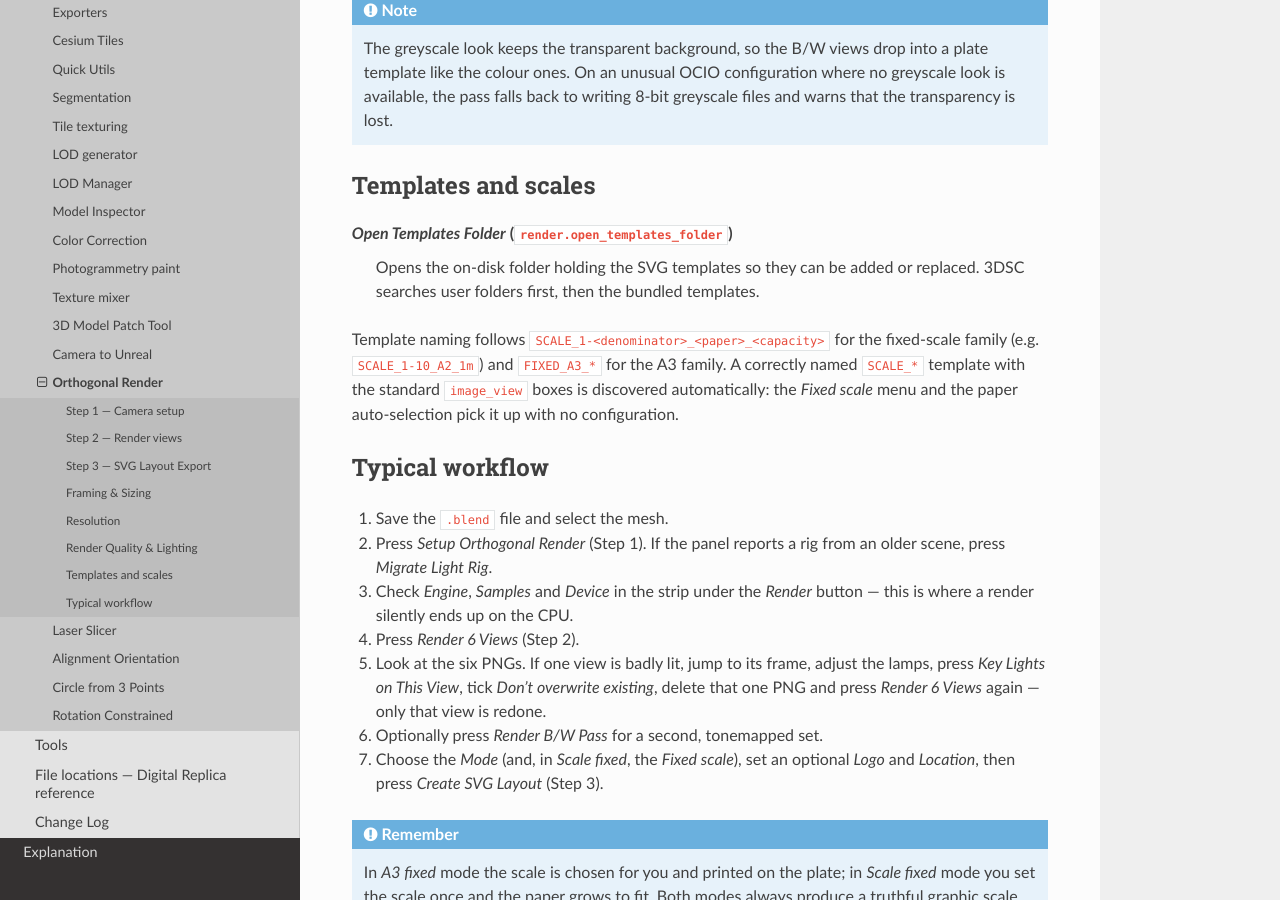
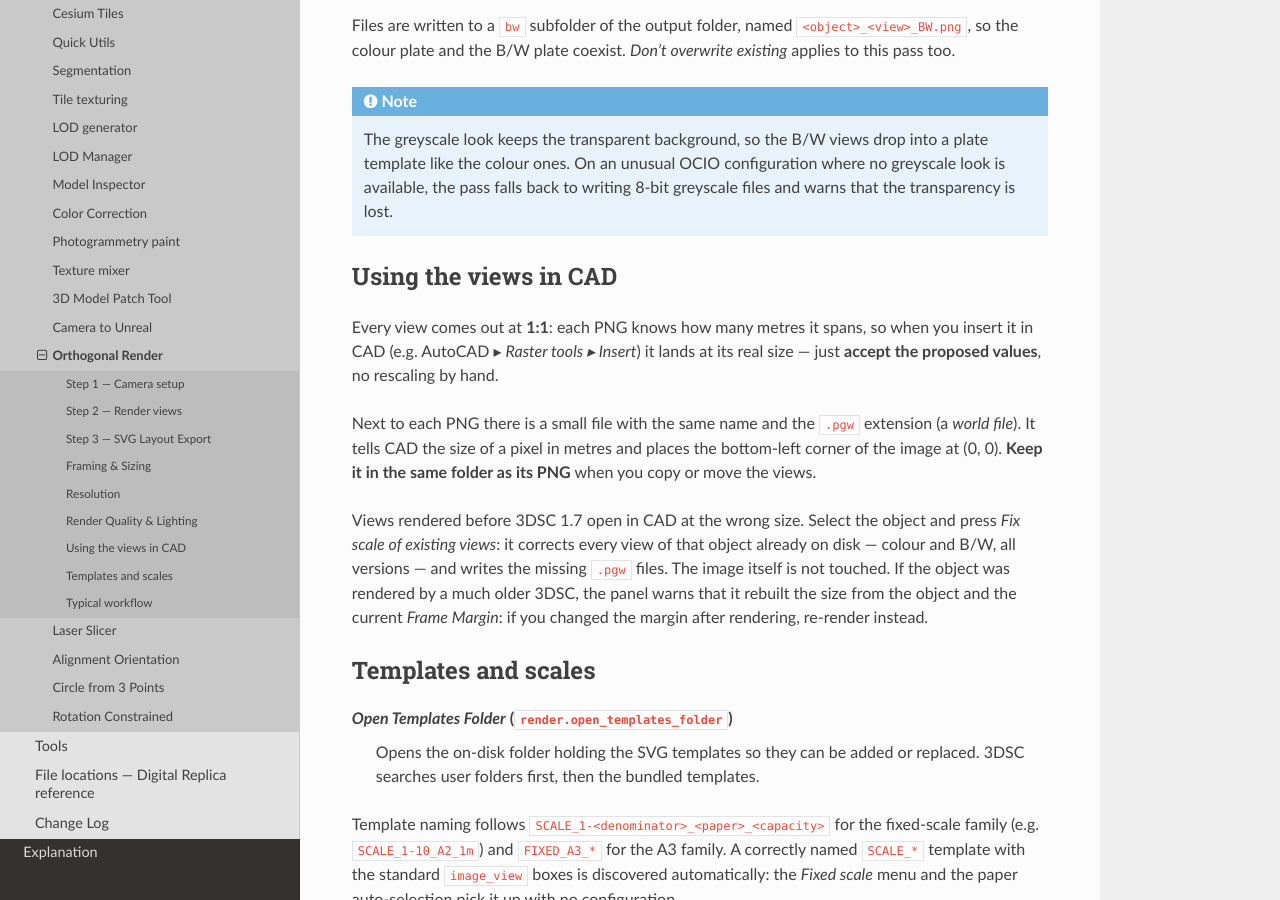
Before and after one commit to zalmoxes-laran/3D-survey-collection-doc, a Sphinx documentation site: the page built from docs/reference/panels/orthogonal-render.rst, in a window 1280 px wide and 900 px high, scrolled down 10096 px. Built offline with Sphinx 7.4.7 and the Read the Docs theme 3.1.0, drawn with Linux system fonts in a browser that asks for light colours; some of the changed text lies outside the part shown.

Commit message:
Orthogonal Render: using the views in CAD at their real size

```diff
--- a/docs/reference/panels/orthogonal-render.rst
+++ b/docs/reference/panels/orthogonal-render.rst
@@ -104,6 +104,10 @@ Step 2 — Render views
 
 *Render B/W Pass* (``render.orthogonal_views_bw``)
    An **additional** pass, described under *Black & white pass* below.
+
+*Fix scale of existing views* (``render.ortho_fix_view_scale``)
+   Gives views rendered with an older 3DSC their real size for CAD, without
+   rendering again. See *Using the views in CAD* below.
 
 Right under the buttons the panel shows the settings that decide how long the
 render takes — *Engine*, *Samples*, and for Cycles *Device* and *Denoise* —
@@ -473,6 +477,27 @@ Files are written to a ``bw`` subfolder of the output folder, named
    writing 8-bit greyscale files and warns that the transparency is lost.
 
 
+Using the views in CAD
+----------------------
+
+Every view comes out at **1:1**: each PNG knows how many metres it spans, so
+when you insert it in CAD (e.g. AutoCAD ▸ *Raster tools ▸ Insert*) it lands
+at its real size — just **accept the proposed values**, no rescaling by hand.
+
+Next to each PNG there is a small file with the same name and the ``.pgw``
+extension (a *world file*). It tells CAD the size of a pixel in metres and
+places the bottom-left corner of the image at (0, 0). **Keep it in the same
+folder as its PNG** when you copy or move the views.
+
+Views rendered before 3DSC 1.7 open in CAD at the wrong size. Select the
+object and press *Fix scale of existing views*: it corrects every view of
+that object already on disk — colour and B/W, all versions — and writes the
+missing ``.pgw`` files. The image itself is not touched. If the object was
+rendered by a much older 3DSC, the panel warns that it rebuilt the size from
+the object and the current *Frame Margin*: if you changed the margin after
+rendering, re-render instead.
+
+
 Templates and scales
 ---------------------
 
```
